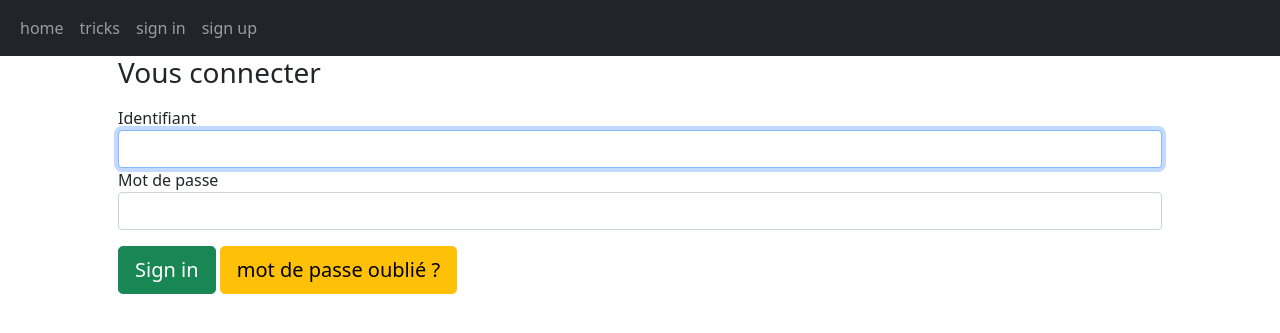
After one commit to Jersey276/TristanLefevre_6_01062021, a Symfony app: template templates/security/login.html.twig in a window 1280 px wide. The commit adds this page. Shown: the top 333 px of the page. Run offline with Twig, Linux system fonts and the light colour scheme; the template is opened without the code that fills it, so the values that code supplies are empty; some libraries are stand-ins or nearby versions.

Commit message:
add all template for authentification system + add bootstrap on base templates + add register template + add change password template + add forgot password template + add login template + add email template for valid email and change password = modify homepage template for log in/log up and logout links

```diff
--- a/templates/base.html.twig
+++ b/templates/base.html.twig
@@ -6,14 +6,30 @@
         {# Run `composer require symfony/webpack-encore-bundle`
            and uncomment the following Encore helpers to start using Symfony UX #}
         {% block stylesheets %}
-            {#{{ encore_entry_link_tags('app') }}#}
+            <link rel="stylesheet" href="https://cdn.jsdelivr.net/npm/bootstrap-icons@1.4.0/font/bootstrap-icons.css">
+			<link href="https://cdn.jsdelivr.net/npm/bootstrap@5.0.1/dist/css/bootstrap.min.css" rel="stylesheet" integrity="sha384-+0n0xVW2eSR5OomGNYDnhzAbDsOXxcvSN1TPprVMTNDbiYZCxYbOOl7+AMvyTG2x" crossorigin="anonymous">
         {% endblock %}
 
         {% block javascripts %}
-            {#{{ encore_entry_script_tags('app') }}#}
+            <script src="https://code.jquery.com/jquery-3.6.0.js"></script>
+			<script src="https://cdn.jsdelivr.net/npm/bootstrap@5.0.1/dist/js/bootstrap.bundle.min.js" integrity="sha384-gtEjrD/SeCtmISkJkNUaaKMoLD0//ElJ19smozuHV6z3Iehds+3Ulb9Bn9Plx0x4" crossorigin="anonymous"></script>
         {% endblock %}
     </head>
     <body>
+        <nav class="navbar d-none d-md-block navbar-expand-lg navbar-dark bg-dark">
+            <div class="container-fluid">
+                <ul class="nav navbar-nav me-auto mb-2 mb-lg-0">
+                    <li class="nav-item"><a class="nav-link" href="/">home</a></li>
+                    <li class="nav-item"><a class="nav-link" href="/tricks">tricks</a></li>
+                    {% if not is_granted('IS_AUTHENTICATED_FULLY') %}
+                    <li class="nav-item"><a class="nav-link" href="/register">sign in</a></li>
+                    <li class="nav-item"><a class="nav-link" href="/login">sign up</a></li>
+                    {% else %}
+                    <li class="nav-item"><a class="nav-link" href="/logout"> log out </a></li>
+                    {% endif %}
+                </ul>
+            </div>
+        </nav>
         {% block body %}{% endblock %}
     </body>
 </html>
--- /dev/null
+++ b/templates/email/changePassword.html.twig
@@ -0,0 +1,4 @@
+<h1> Vous avez demandé à changer le mot de passe </h1>
+
+<p>Changer votre mot de passe via ce lien</p>
+<a href="{{ link }}">Changer le lien</a>
--- /dev/null
+++ b/templates/email/validEmail.html.twig
@@ -0,0 +1,4 @@
+<h1> Bienvenue Sur JimmySweat </h1>
+
+<p>Veiller vérifier votre adresse mail via ce lien</p>
+<a href="{{ link }}">valider votre adresse mail</a>
--- /dev/null
+++ b/templates/security/login.html.twig
@@ -0,0 +1,46 @@
+{% extends 'base.html.twig' %}
+
+{% block title %}Se connecter!{% endblock %}
+
+{% block body %}
+<form method="post">
+    {% if error %}
+        <div class="alert alert-danger">{{ error.messageKey|trans(error.messageData, 'security') }}</div>
+    {% endif %}
+
+    {% if app.user %}
+        <div class="mb-3">
+            You are logged in as {{ app.user.username }}, <a href="{{ path('app_logout') }}">Logout</a>
+        </div>
+    {% endif %}
+
+<div class="container px-5">
+    <h1 class="h3 mb-3 font-weight-normal">Vous connecter</h1>
+    <label for="inputUsername">Identifiant</label>
+    <input type="text" value="{{ last_username }}" name="username" id="inputUsername" class="form-control" autocomplete="username" required autofocus>
+    <label for="inputPassword">Mot de passe</label>
+    <input type="password" name="password" id="inputPassword" class="form-control mb-3" autocomplete="current-password" required>
+
+    <input type="hidden" name="_csrf_token"
+           value="{{ csrf_token('authenticate') }}"
+    >
+
+    {#
+        Uncomment this section and add a remember_me option below your firewall to activate remember me functionality.
+        See https://symfony.com/doc/current/security/remember_me.html
+
+        <div class="checkbox mb-3">
+            <label>
+                <input type="checkbox" name="_remember_me"> Remember me
+            </label>
+        </div>
+    #}
+
+    <button class="btn btn-lg btn-success" type="submit">
+        Sign in
+    </button>
+    <a href="/password/forgot" class ="btn  btn-lg btn-warning">
+        mot de passe oublié ?
+    </button>
+</form>
+{% endblock %}
```
Also changed, not shown: templates/index.html.twig (+12 -15 lines), templates/registration/index.html.twig (added, +24 -0 lines), templates/security/changePassword.html.twig (added, +18 -0 lines), templates/security/forgotPassword.html.twig (added, +18 -0 lines), templates/register.html.twig (added).
